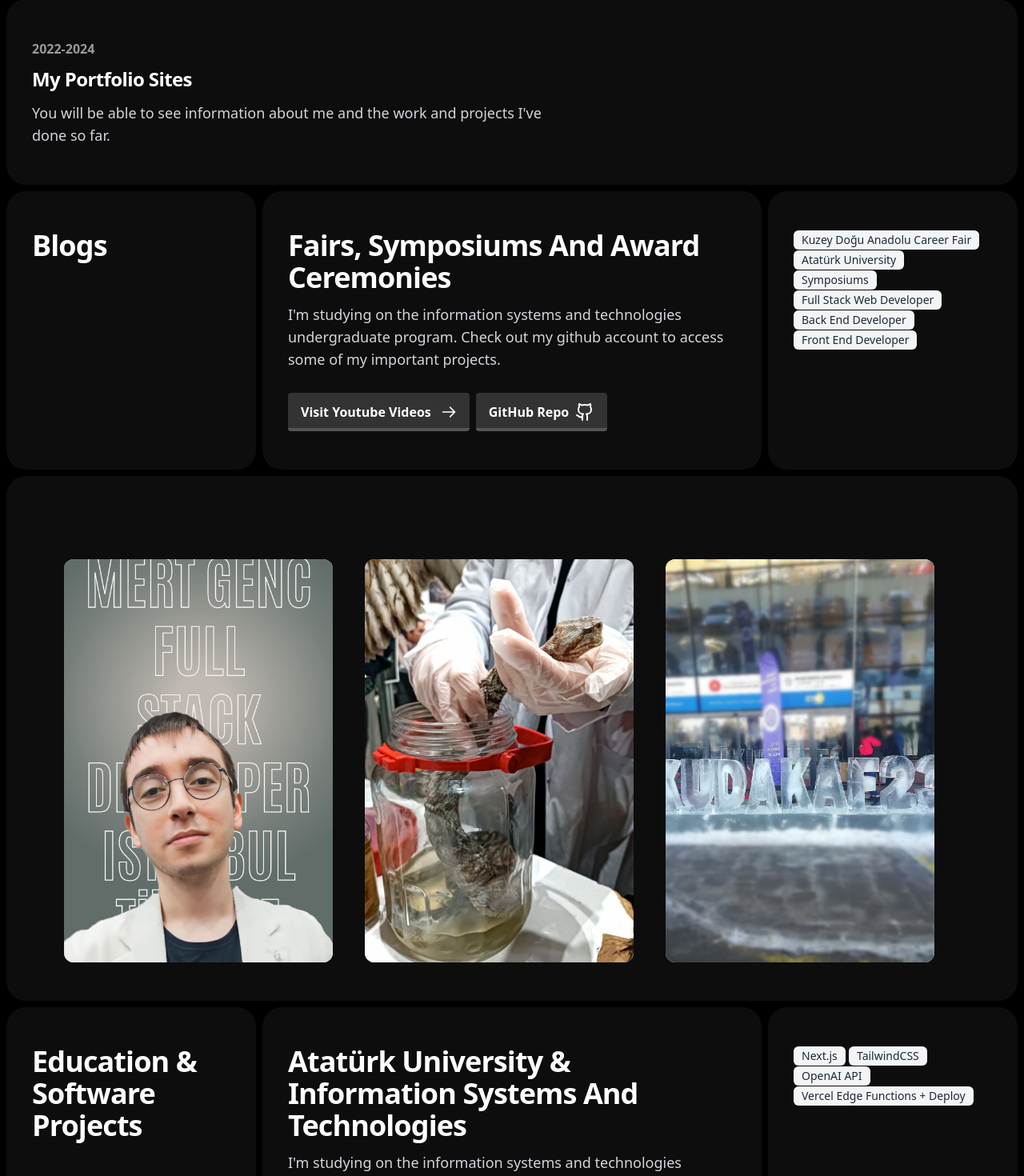
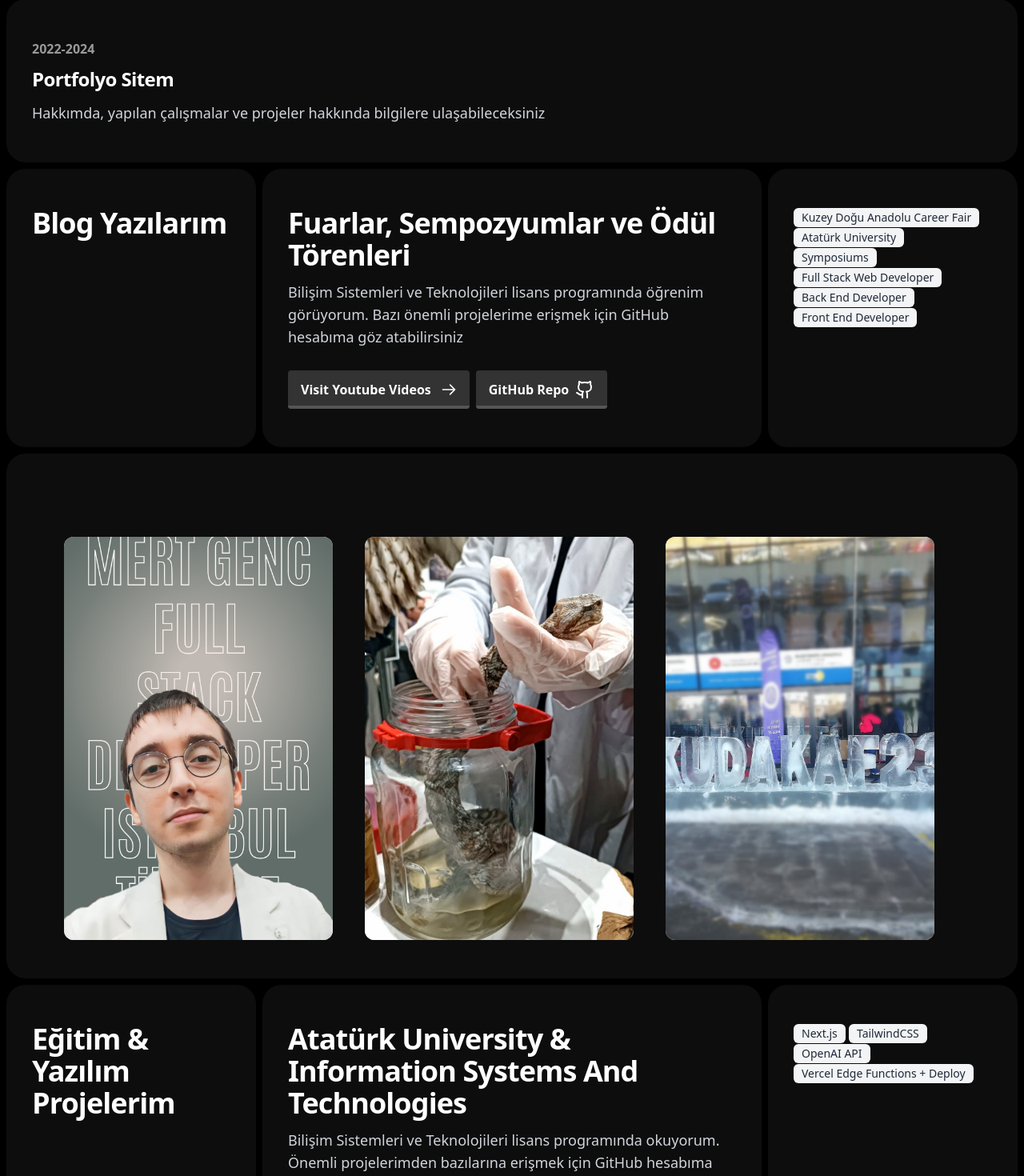
Before and after one commit to Mertgencc/mertgencportfolio, a Next.js app: page / in a window 1280 px wide. Shown: the part 720-2190 px from the top of the page at 80% size. Built offline with nearby package versions, Linux system fonts and the light colour scheme.

Commit message:
site içi bilgilendirmeler ingilizceden türkçe diline çevrildi.

```diff
--- a/components/Hero.tsx
+++ b/components/Hero.tsx
@@ -4,10 +4,10 @@ import { motion } from "framer-motion";
 
 const projects = [
   {
-    name: "Blogs ",
-    description: "Fairs, Symposiums And Award Ceremonies",
+    name: "Blog Yazılarım ",
+    description: "Fuarlar, Sempozyumlar ve Ödül Törenleri",
     stack:
-      "I'm studying on the information systems and technologies undergraduate program. Check out my github account to access some of my important projects." ,
+      "Bilişim Sistemleri ve Teknolojileri lisans programında öğrenim görüyorum. Bazı önemli projelerime erişmek için GitHub hesabıma göz atabilirsiniz" ,
     badges: [
       {
         name: "Kuzey Doğu Anadolu Career Fair",
@@ -45,10 +45,10 @@ const projects = [
     ],
   },
   {
-    name: "Education & Software Projects",
+    name: "Eğitim & Yazılım Projelerim",
     description: "Atatürk University & Information Systems And Technologies",
     stack:
-      "I'm studying on the information systems and technologies undergraduate program. Check out my github account to access some of my important projects.",
+      "Bilişim Sistemleri ve Teknolojileri lisans programında okuyorum. Önemli projelerimden bazılarına erişmek için GitHub hesabıma göz atabilirsiniz.",
     badges: [
       {
         name: "Next.js",
@@ -86,10 +86,10 @@ const projects = [
     ],
   },
   {
-    name: "Graphic Design & Modeling & Programming Course",
-    description: "You can see some of my graphic design and modeling projects here",
+    name: "Grafik Tasarım & Modelleme & Programlama Kursları",
+    description: "Grafik tasarım ve modelleme projelerimden bazılarını burada görebilirsiniz.",
     stack:
-      "You can reach my social media accounts.",
+      "Sosyal medya hesaplarıma ulaşabilirsiniz",
     badges: [
       {
         name: "Instagram",
@@ -120,10 +120,10 @@ const projects = [
   },
 
   {
-    name: "Social Media",
-    description: "Instagram, Youtube, LinkedIN Account",
+    name: "Sosyal Medya",
+    description: "Instagram, Youtube, LinkedIN Hesaplarım",
     stack:
-      "For additional resources about the software, please reach my Youtube page using the link below.",
+      "Yazılımla ilgili ek kaynaklar için aşağıdaki bağlantıyı kullanarak YouTube sayfama ulaşabilirsiniz.",
     badges: [
       {
         name: "Python",
@@ -374,11 +374,11 @@ export default function Hero() {
               2022-2024
             </p>
             <h2 className="mt-2 text-2xl font-bold tracking-tight text-white sm:text-1xl">
-              My Portfolio Sites
+              Portfolyo Sitem
             </h2>
             <p className="mt-3 text-lg text-gray-300">
 
-            You will be able to see information about me and the work and projects I&apos;ve done so far.
+            Hakkımda, yapılan çalışmalar ve projeler hakkında bilgilere ulaşabileceksiniz
 
             </p>
           </div>
--- a/components/Personal.tsx
+++ b/components/Personal.tsx
@@ -3,14 +3,16 @@ import React from "react";
 
 export default function Personal() {
   return (
+
     <div className="flex space-x-24">
       <Link href="/" className="text-xl text-[#999] pt-2 mb-2 ml-2">
-        Mert GENC
+        Mert GENÇ
       </Link>
       <h2 className="text-xl text-[#999] pt-2 mb-2 ml-2 hidden lg:flex">
         Full Stack Developer
       </h2>
 
     </div>
+
   );
 }
```
